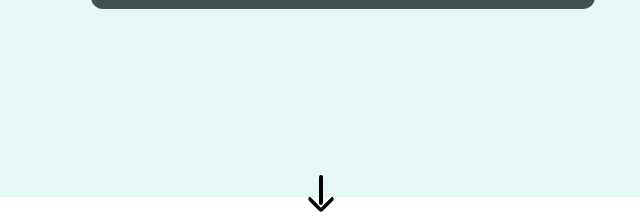
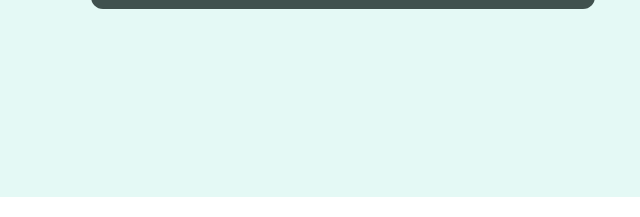
Before and after one commit to Prashanth-Santhanaraman/simple-calculator-2, a plain HTML site: page Index.html in a window 1280 px wide. Shown: the part 583-800 px from the top of the page, 307-947 px from the left. Drawn offline with Linux system fonts and the light colour scheme.

Commit message:
Update Style.css

```diff
--- a/Style.css
+++ b/Style.css
@@ -141,31 +141,7 @@ button:hover {
   color: #40514e;
   font-weight: 700;
 }
-.down-arrow {
-  position: absolute;
-  top: calc(100vh - 60px);
-  left: calc(50% - 14px);
-  width: 0;
-  height: 30px;
-  border: 2px solid;
-  border-radius: 2px;
-}
-.down-arrow {
-  animation: jumpInfinite 1.5s infinite;
-}
 
-.down-arrow:after {
-  content: " ";
-  position: absolute;
-  top: 12px;
-  left: -10px;
-  width: 16px;
-  height: 16px;
-  border-bottom: 4px solid;
-  border-right: 4px solid;
-  border-radius: 4px;
-  transform: rotateZ(45deg);
-}
 .footer {
   padding: 40px 0;
   background-color: white;
@@ -205,17 +181,6 @@ button:hover {
   font-size: 13px;
   color: #aaa;
 }
-@keyframes jumpInfinite {
-  0% {
-    margin-top: 0;
-  }
-  50% {
-    margin-top: 20px;
-  }
-  100% {
-    margin-top: 0;
-  }
-}
 @media only screen and (max-width: 600px) {
   .box {
     max-width: 300px;
```
